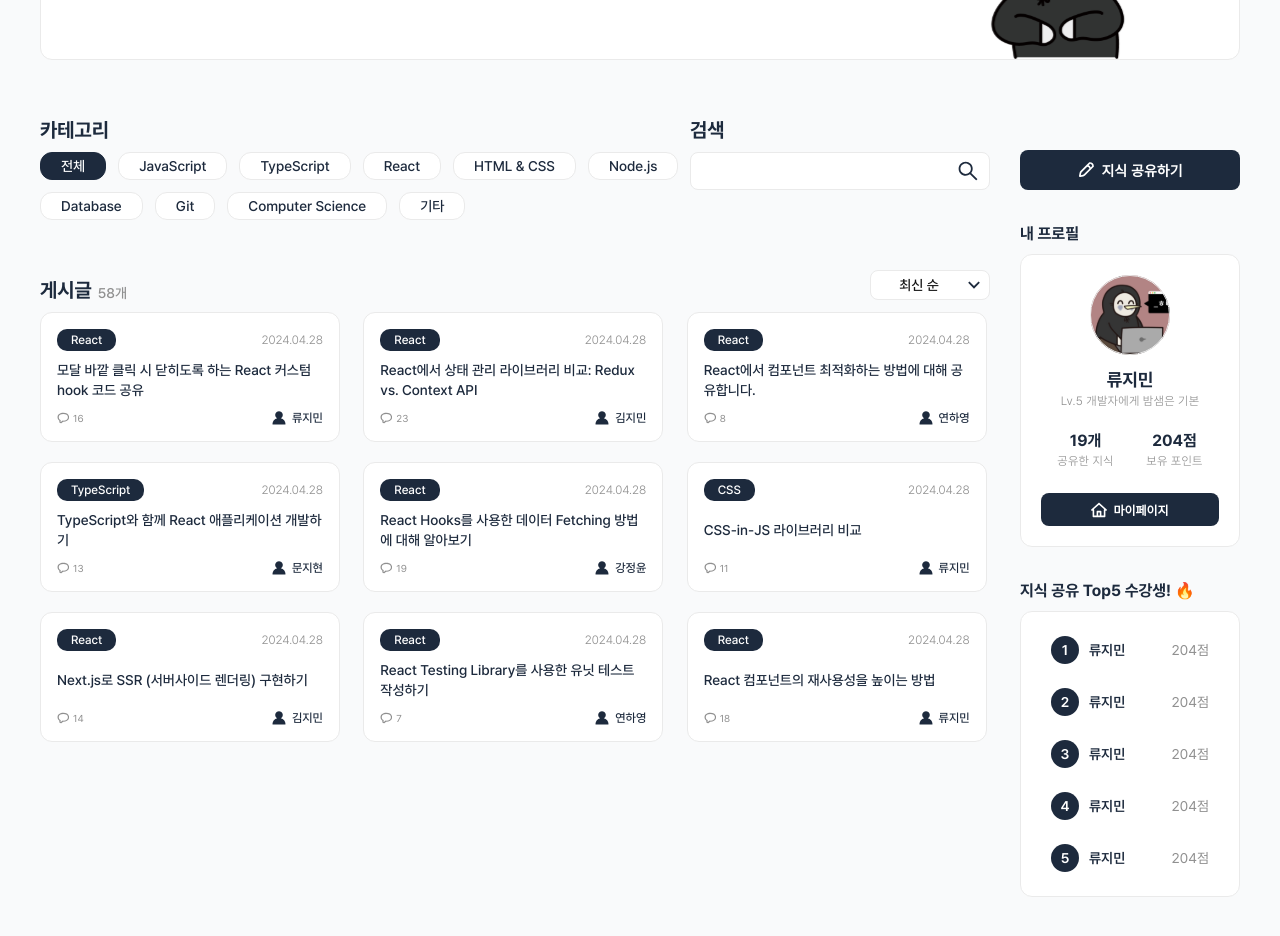
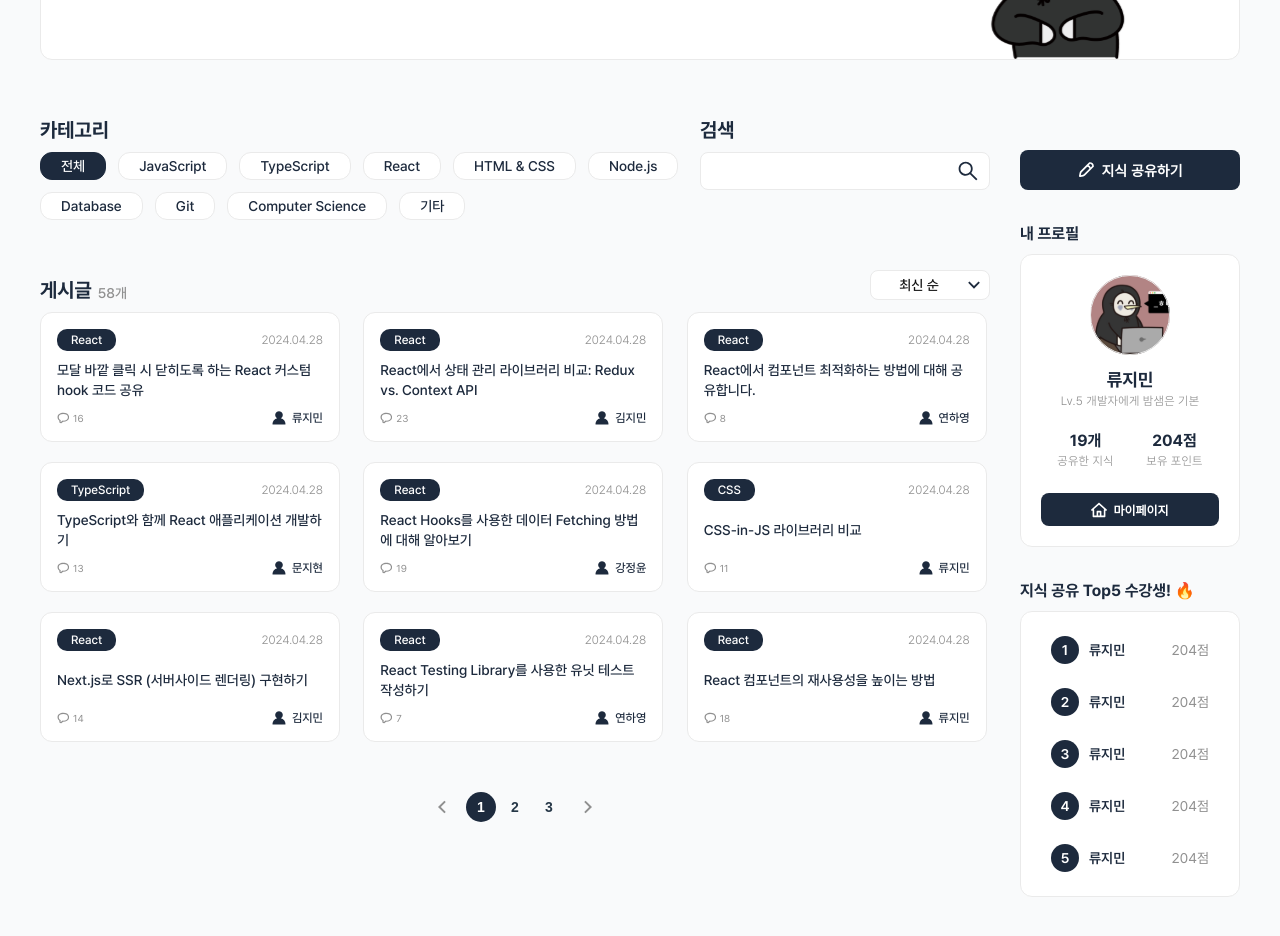
Before and after one commit to Team-DevHub/dev-hub-front, a React (Vite) app: page / in a window 1280 px wide. Shown: the part 200-1136 px from the top of the page. Built offline with nearby package versions, Linux system fonts and the light colour scheme.

Commit message:
[Style/#5]: pagination UI

```diff
--- /dev/null
+++ b/src/components/common/Pagination.tsx
@@ -0,0 +1,86 @@
+import styled from "styled-components";
+import ArrowRight from "@/assets/icon/arrow-right.svg?react";
+import ArrowLeft from "@/assets/icon/arrow-left.svg?react";
+import { useState } from "react";
+
+function Pagination() {
+  const [page, setPage] = useState(1);
+
+  return (
+    <Container>
+      <PagingBox>
+        <MoveButton type="button">
+          <ArrowRight />
+        </MoveButton>
+        <ButtonWrapper>
+          {Array(3)
+            .fill("")
+            .map((_, i) => (
+              <PageButton
+                key={i + 1}
+                $isCurrent={page === i + 1}
+                onClick={() => setPage(i + 1)}
+              >
+                {i + 1}
+              </PageButton>
+            ))}
+        </ButtonWrapper>
+        <MoveButton type="button">
+          <ArrowLeft />
+        </MoveButton>
+      </PagingBox>
+    </Container>
+  );
+}
+
+export default Pagination;
+
+const Container = styled.div`
+  width: 100%;
+  display: flex;
+  justify-content: center;
+`;
+
+const PagingBox = styled.div`
+  display: flex;
+  gap: 12px;
+`;
+
+const ButtonWrapper = styled.div`
+  display: flex;
+  gap: 4px;
+`;
+
+const MoveButton = styled.button`
+  display: flex;
+  align-items: center;
+  font-size: ${({ theme }) => theme.fontSize_base};
+  color: ${({ theme }) => theme.color_textGray};
+  font-weight: 600;
+
+  & svg {
+    fill: ${({ theme }) => theme.color_textGray};
+  }
+
+  &:hover {
+    color: ${({ theme }) => theme.color_key};
+
+    & svg {
+      fill: ${({ theme }) => theme.color_key};
+    }
+  }
+`;
+
+const PageButton = styled.button<{ $isCurrent: boolean }>`
+  width: 30px;
+  height: 30px;
+  border-radius: 50%;
+  font-size: ${({ theme }) => theme.fontSize_base};
+  font-weight: 600;
+  transition: all 0.2s ease-in-out;
+
+  background-color: ${({ theme, $isCurrent }) =>
+    $isCurrent ? theme.color_key : "none"};
+  color: ${({ theme, $isCurrent }) =>
+    $isCurrent ? theme.color_textWhite : theme.color_textKey};
+`;
--- a/src/components/homePage/SearchInput.tsx
+++ b/src/components/homePage/SearchInput.tsx
@@ -42,6 +42,7 @@ const StyledInput = styled.input`
   background-color: ${({ theme }) => theme.color_bgWhite};
   border: 1px solid ${({ theme }) => theme.color_borderGray};
   border-radius: 8px;
+  transition: all 0.2s ease-in-out;
 
   &:focus {
     border: 1px solid ${({ theme }) => theme.color_key};
--- a/src/pages/HomePage.tsx
+++ b/src/pages/HomePage.tsx
@@ -1,5 +1,6 @@
 import Banner from "@/components/common/Banner";
 import Category from "@/components/common/Category";
+import Pagination from "@/components/common/Pagination";
 import PostList from "@/components/homePage/PostList";
 import SearchInput from "@/components/homePage/SearchInput";
 import SideBar from "@/components/homePage/SideBar";
@@ -16,6 +17,7 @@ function HomePage() {
             <SearchInput />
           </TopBar>
           <PostList />
+          <Pagination />
         </Content>
         <SideBar />
       </Container>
@@ -27,7 +29,7 @@ export default HomePage;
 
 const Container = styled.div`
   width: 100%;
-  height: 1000px;
+  height: 1200px; // 임시
   display: flex;
   gap: 30px;
   padding: 40px 0;
@@ -43,4 +45,5 @@ const Content = styled.div`
 const TopBar = styled.div`
   width: 100%;
   display: flex;
+  gap: 10px;
 `;
```
Also changed, not shown: src/assets/icon/arrow-left.svg (added), src/assets/icon/arrow-right.svg (added).
